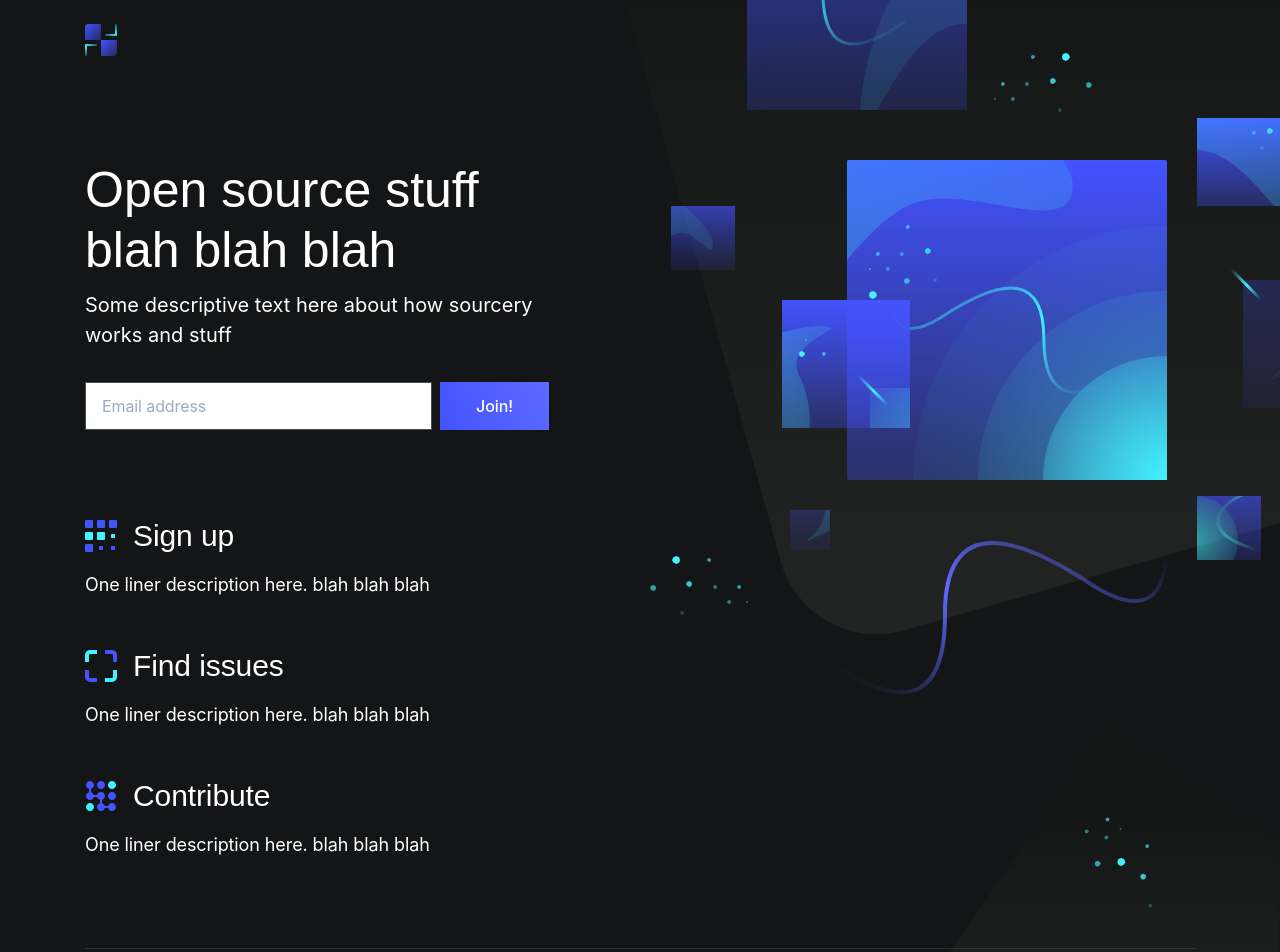
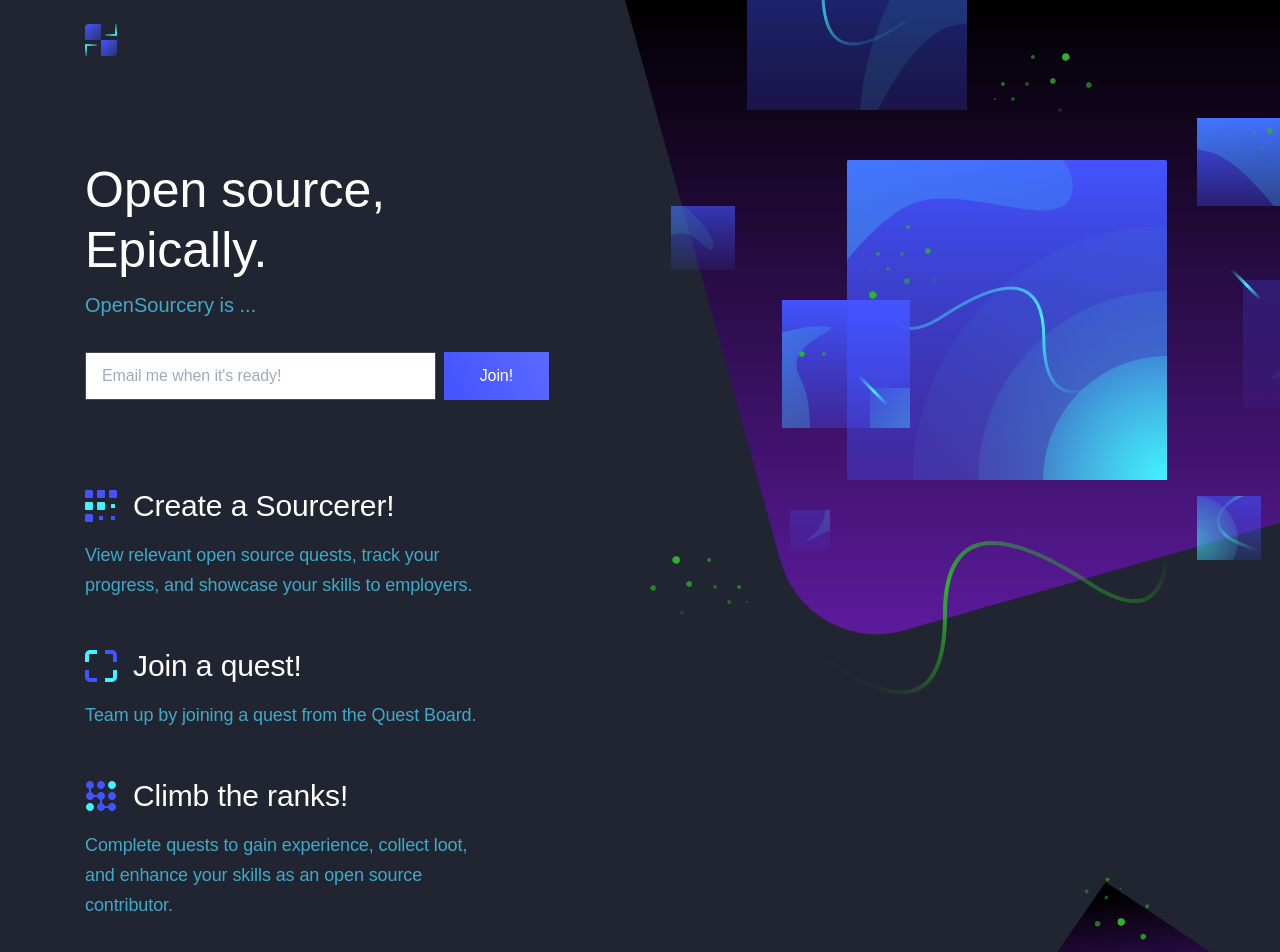
Before and after one commit to SourceryDev/Sourcery-Web, a React (Create React App) app: page / in a window 1280 px wide. Shown: the top 952 px of the page. Built offline with nearby package versions, Linux system fonts and the light colour scheme.

Commit message:
Added content and styles, still working on this ...

```diff
--- a/src/App.js
+++ b/src/App.js
@@ -112,10 +112,10 @@ renderSuccessAlert() {
 								        </linearGradient>
 								    </defs>
 								    <g fill="none" fillRule="evenodd">
-								        <path d="M4 0h12v16H0V4a4 4 0 0 1 4-4z" fill="url(#logo-a)"/>
-								        <path d="M16 16h16v12a4 4 0 0 1-4 4H16V16z" fill="url(#logo-b)"/>
-								        <path d="M11.5 20.5H.5v1h10v10h1v-11z" stroke="url(#logo-c)" transform="matrix(-1 0 0 1 12 0)"/>
-								        <path d="M31.5.5h-11v1h10v10h1V.5z" stroke="url(#logo-c)" transform="matrix(1 0 0 -1 0 12)"/>
+								         <path d="M4 0h12v16H0V4a4 4 0 0 1 4-4z" fill="url(#logo-a)"/>
+								          <path d="M16 16h16v12a4 4 0 0 1-4 4H16V16z" fill="url(#logo-b)"/>
+								          <path d="M11.5 20.5H.5v1h10v10h1v-11z" stroke="url(#logo-c)" transform="matrix(-1 0 0 1 12 0)"/>
+								          <path d="M31.5.5h-11v1h10v10h1V.5z" stroke="url(#logo-c)" transform="matrix(1 0 0 -1 0 12)"/>
 								    </g>
 								</svg>
                             </a>
@@ -130,13 +130,13 @@ renderSuccessAlert() {
                 <div className="container">
                     <div className="hero-inner">
 						<div className="hero-copy">
-	                        <h1 className="hero-title mt-0 is-revealing">Open source stuff blah blah blah</h1>
-	                        <p className="hero-paragraph is-revealing">Some descriptive text here about how sourcery works and stuff</p>
+	                        <h1 className="hero-title mt-0 is-revealing">Open source, Epically.</h1>
+	                        <p className="hero-paragraph is-revealing">OpenSourcery is ...</p>
 
                             <form onSubmit={this.handleSubmit} autoComplete="off" id="lead-form">
                             <div className="hero-form field field-grouped is-revealing">
                                 <div className="control control-expanded">
-                                    <input className="input" type="email" name="email" placeholder="Email address" value={this.state.email} onChange={this.handleChange}/>
+                                    <input className="input" type="email" name="email" placeholder="Email me when it's ready!" value={this.state.email} onChange={this.handleChange}/>
                                 </div>
                                 <div className="control">
                                     <button className="button button-primary button-block" type="submit">Join!</button>
@@ -152,8 +152,8 @@ renderSuccessAlert() {
 								<svg width="720" height="635" xmlns="http://www.w3.org/2000/svg">
 								    <defs>
 								        <linearGradient x1="50%" y1="0%" x2="50%" y2="97.738%" id="a">
-								            <stop stopColor="#151616" offset="0%"/>
-								            <stop stopColor="#222424" offset="100%"/>
+								            <stop stopColor="#000000" offset="0%"/>
+								            <stop stopColor="#5A1A99" offset="100%"/>
 								        </linearGradient>
 								    </defs>
 								    <path d="M0 0h720v504.382L279.437 630.304c-53.102 15.177-108.454-15.567-123.631-68.669-.072-.25-.142-.5-.211-.75L0 0z" fill="url(#a)" fillRule="evenodd"/>
@@ -351,7 +351,7 @@ renderSuccessAlert() {
 							</div>
 							<div className="hero-dots hero-dots-1 is-moving-object is-translating" data-translating-factor="160">
 								<svg width="279" height="97" xmlns="http://www.w3.org/2000/svg">
-								    <g fill="#43F1FF" fillRule="evenodd">
+								    <g fill="#2DB229" fillRule="evenodd">
 								        <path d="M71.686 0l-2.899 1.334L68 4.157l.926 2.688L71.686 8l2.6-1.31L76 4.156l-1.295-2.94z"/>
 								        <path fillOpacity=".64" d="M38.843 2l-1.45.667L37 4.079l.463 1.344 1.38.577 1.3-.655L41 4.079l-.648-1.47z"/>
 								        <path fillOpacity=".24" d="M65.843 55l-1.45.667L64 57.079l.463 1.344 1.38.577 1.3-.655.857-1.266-.648-1.47z"/>
@@ -368,7 +368,7 @@ renderSuccessAlert() {
 							</div>
 							<div className="hero-dots hero-dots-2 is-moving-object is-translating" data-translating-factor="120">
 								<svg width="138" height="132" xmlns="http://www.w3.org/2000/svg">
-								    <g fill="#43F1FF" fillRule="evenodd">
+								    <g fill="#2DB229" fillRule="evenodd">
 								        <path d="M73.686 66l-2.899 1.334L70 70.157l.926 2.688L73.686 74l2.6-1.31L78 70.156l-1.295-2.94z"/>
 								        <path fillOpacity=".64" d="M108.843 0l-1.45.667L107 2.079l.463 1.344 1.38.577 1.3-.655.857-1.266-.648-1.47z"/>
 								        <path fillOpacity=".24" d="M135.843 53l-1.45.667-.393 1.412.463 1.344 1.38.577 1.3-.655.857-1.266-.648-1.47z"/>
@@ -385,7 +385,7 @@ renderSuccessAlert() {
 							</div>
 							<div className="hero-dots hero-dots-3 is-moving-object is-translating" data-translating-factor="160">
 								<svg width="98" height="59" xmlns="http://www.w3.org/2000/svg">
-								    <g fill="#43F1FF" fillRule="evenodd">
+								    <g fill="#2DB229" fillRule="evenodd">
 								        <path d="M26.314 0l2.899 1.334L30 4.157l-.926 2.688L26.314 8l-2.6-1.31L22 4.156l1.295-2.94z"/>
 								        <path fillOpacity=".64" d="M59.157 2l1.45.667L61 4.079l-.463 1.344-1.38.577-1.3-.655L57 4.079l.648-1.47z"/>
 								        <path fillOpacity=".24" d="M32.157 55l1.45.667.393 1.412-.463 1.344-1.38.577-1.3-.655L30 57.079l.648-1.47z"/>
@@ -401,9 +401,9 @@ renderSuccessAlert() {
 								<svg width="344" height="217" xmlns="http://www.w3.org/2000/svg">
 								    <defs>
 								        <linearGradient x1="18.74%" y1="17.384%" x2="96.787%" y2="88.669%" id="line-1-a">
-								            <stop stopColor="#5D6AFF" stopOpacity="0" offset="0%"/>
-								            <stop stopColor="#5D6AFF" offset="53.489%"/>
-								            <stop stopColor="#5D6AFF" stopOpacity="0" offset="100%"/>
+								            <stop stopColor="#2DB229" stopOpacity="0" offset="0%"/>
+								            <stop stopColor="#2DB229" offset="53.489%"/>
+								            <stop stopColor="#2DB229" stopOpacity="0" offset="100%"/>
 								        </linearGradient>
 								    </defs>
 								    <path d="M340.86 180.664l2.281 3.287c-79.796 55.378-120.994 39.511-120.994-47.035 0-82.777-47.283-92.246-144.735-27.901-32.607 20.428-55.391 21.53-67.544 2.516C-1.882 93.147-3.092 56.053 5.987 0l3.948.64c-8.928 55.125-7.743 91.453 3.303 108.736 10.644 16.653 31.058 15.666 62.01-3.725 99.65-65.797 150.9-55.534 150.9 31.265 0 83.03 37.371 97.424 114.713 43.748z" fill="url(#line-1-a)" fillRule="nonzero" transform="matrix(-1 0 0 1 343.141 0)"/>
@@ -434,9 +434,9 @@ renderSuccessAlert() {
 											    </g>
 											</svg>
 		                                </div>
-		                                <h4 className="feature-title m-0">Sign up</h4>
+		                                <h4 className="feature-title m-0">Create a Sourcerer!</h4>
 									</div>
-	                                <p className="text-sm mb-0">One liner description here. blah blah blah</p>
+	                                <p className="text-sm mb-0">View relevant open source quests, track your progress, and showcase your skills to employers.</p>
 	                            </div>
 	                        </div>
 							<div className="feature">
@@ -451,9 +451,9 @@ renderSuccessAlert() {
 											    </g>
 											</svg>
 		                                </div>
-		                                <h4 className="feature-title m-0">Find issues</h4>
+		                                <h4 className="feature-title m-0">Join a quest!</h4>
 									</div>
-	                                <p className="text-sm mb-0">One liner description here. blah blah blah</p>
+	                                <p className="text-sm mb-0">Team up by joining a quest from the Quest Board.</p>
 	                            </div>
 	                        </div>
 							<div className="feature">
@@ -470,9 +470,9 @@ renderSuccessAlert() {
 											    </g>
 											</svg>
 		                                </div>
-		                                <h4 className="feature-title m-0">Contribute</h4>
+		                                <h4 className="feature-title m-0">Climb the ranks!</h4>
 									</div>
-	                                <p className="text-sm mb-0">One liner description here. blah blah blah</p>
+	                                <p className="text-sm mb-0">Complete quests to gain experience, collect loot, and enhance your skills as an open source contributor.</p>
 	                            </div>
 	                        </div>
 						</div>
@@ -483,11 +483,11 @@ renderSuccessAlert() {
 
         <footer className="site-footer">
 			<div className="footer-bg">
-				<svg width="385" height="305" xmlns="http://www.w3.org/2000/svg">
+				<svg width="385" height="210" xmlns="http://www.w3.org/2000/svg">
 				    <defs>
-				        <linearGradient x1="50%" y1="34.994%" x2="50%" y2="97.738%" id="footer-bg">
-				            <stop stopColor="#151616" offset="0%"/>
-				            <stop stopColor="#222424" offset="100%"/>
+				        <linearGradient x1="19%" y1="9%" x2="30%" y2="95%" id="footer-bg">
+				            <stop stopColor="#000000" offset="0%"/>
+				            <stop stopColor="#5A1A99" offset="59%"/>
 				        </linearGradient>
 				    </defs>
 				    <path d="M384.557 116.012V305H0L210.643 0l173.914 116.012z" fill="url(#footer-bg)" fillRule="evenodd"/>
@@ -495,7 +495,7 @@ renderSuccessAlert() {
 			</div>
 			<div className="footer-dots is-moving-object is-translating" data-translating-factor="160">
 				<svg width="69" height="91" xmlns="http://www.w3.org/2000/svg">
-				    <g fill="#43F1FF" fillRule="evenodd">
+				    <g fill="#2DB229" fillRule="evenodd">
 				        <path d="M37.105 41.007l-2.9 1.334-.786 2.823.926 2.689 2.76 1.154 2.6-1.31 1.714-2.533-1.296-2.94z"/>
 				        <path fillOpacity=".64" d="M63.109 27.24l-1.45.666-.394 1.412.464 1.344 1.38.577 1.3-.655.856-1.266-.647-1.47z"/>
 				        <path fillOpacity=".24" d="M66.226 86.638l-1.45.667-.393 1.412.463 1.344 1.38.577 1.3-.655.857-1.266-.648-1.47z"/>
--- a/src/index.css
+++ b/src/index.css
@@ -1,12 +1,11 @@
 body {
   margin: 0;
   padding: 0;
-  font-family: -apple-system, BlinkMacSystemFont, "Segoe UI", "Roboto", "Oxygen",
-    "Ubuntu", "Cantarell", "Fira Sans", "Droid Sans", "Helvetica Neue",
-    sans-serif;
+  font-family: 'Varela', sans-serif !important;
+
   -webkit-font-smoothing: antialiased;
   -moz-osx-font-smoothing: grayscale;
-  color: #FFFFFF !important;
+  color: #40A9C8 !important;
 }
 
 code {
```
Also changed, not shown: src/App.css.
